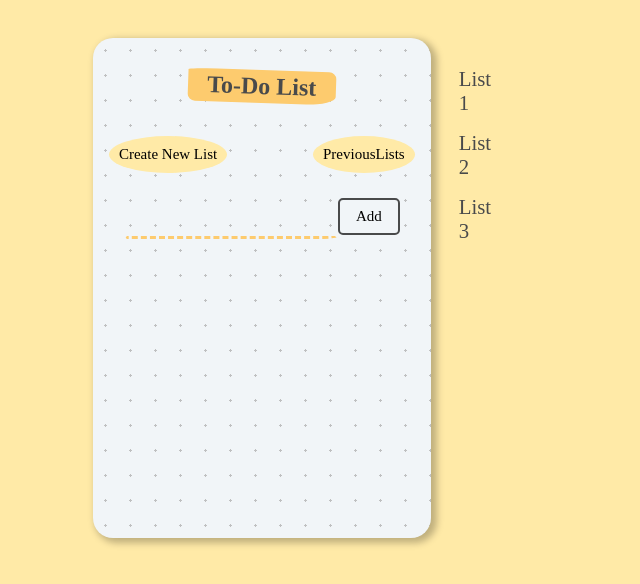
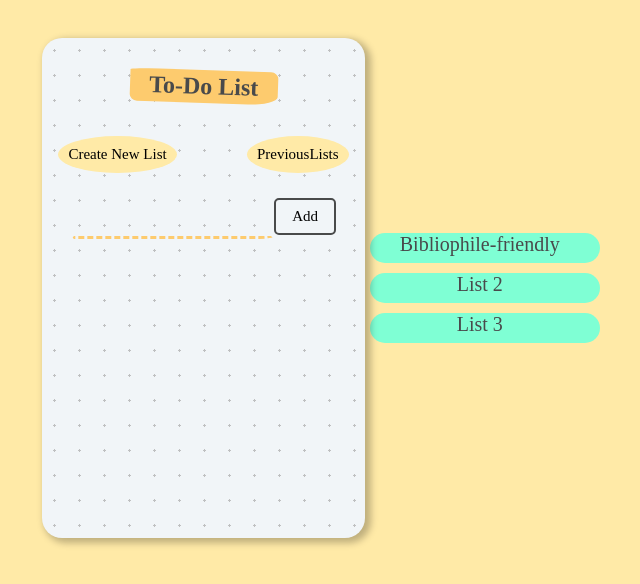
Before and after one commit to Rado-999/React---Practise, a React (Create React App) app in the folder To-Do List/: page / in a window 1280 px wide. Both pictures are taken after a click on the button "PreviousLists". Shown: the top 584 px of the page, without its empty margins (334-974 px from the left). Built offline with nearby package versions, Linux system fonts and the light colour scheme.

Commit message:
PreviousList button is active now

```diff
--- a/To-Do List/src/components/App.js
+++ b/To-Do List/src/components/App.js
@@ -1,11 +1,15 @@
 import React from "react";
 import ListMaker from "./ListMaker";
 import AppProvider from "./Context/AppProvider";
+import PreviousLists from "./PreviousLists";
 
 function App() {
   return (
     <AppProvider>
-      <ListMaker />
+      <div className="app-container">
+        <ListMaker />
+        <PreviousLists />
+      </div>
     </AppProvider>
   );
 }
--- a/To-Do List/src/components/Context/AppProvider.jsx
+++ b/To-Do List/src/components/Context/AppProvider.jsx
@@ -5,6 +5,7 @@ const AppProvider = ({ children }) => {
     const [toDoList, setToDoList] = useState([]);
     const [userInput, setuserInput] = useState("");
     const [isCreateBtnIsClicked, setIsCreateBtnIsClicked] = useState(false);
+    const [showPreviousLists, setShowPreviousLists] = useState(false)
 
 
     const context = {
@@ -14,6 +15,8 @@ const AppProvider = ({ children }) => {
         setToDoList:setToDoList,
         isCreateBtnIsClicked:isCreateBtnIsClicked,
         setIsCreateBtnIsClicked:setIsCreateBtnIsClicked,
+        showPreviousLists: showPreviousLists,
+        setShowPreviousLists: setShowPreviousLists,
     }
 
 
--- a/To-Do List/src/components/Item.jsx
+++ b/To-Do List/src/components/Item.jsx
@@ -10,7 +10,7 @@ function Item({ index, item, onItemDelete }) {
   }
 
   return (
-    <li>
+    <li className="to-do-item">
       <span onClick={lineThroughItem}>
         <span className="task-id">{index}.</span>
         <span
--- a/To-Do List/src/components/ListMaker.jsx
+++ b/To-Do List/src/components/ListMaker.jsx
@@ -6,27 +6,24 @@ import ItemList from "./ItemList";
 import AppContext from "./Context/AppContext";
 
 function ListMaker() {
-  const [number,setNumber] = useState(1)
+  const [number, setNumber] = useState(1);
   // const [toDoList, setToDoList] = useState([])
 
-  const {
-    toDoList,
-    setToDoList,
-    isCreateBtnIsClicked,
-  } = useContext(AppContext);
+  const { toDoList, setToDoList, isCreateBtnIsClicked } =
+    useContext(AppContext);
 
   function btnClick(userInput) {
-    const input = userInput
+    const input = userInput;
     if (!input || input.length < 3) {
       return;
     }
     setToDoList((prevList) => {
       const itemsToLowerCase = prevList.map((item) => item.value.toLowerCase());
       if (!itemsToLowerCase.includes(userInput.toLowerCase())) {
-        setNumber(number+1)
+        setNumber(number + 1);
         return [
           ...prevList,
-          {id:number,value: userInput, color: getRandomColor() },
+          { id: number, value: userInput, color: getRandomColor() },
         ];
       } else {
         return prevList;
@@ -45,9 +42,8 @@ function ListMaker() {
   }
 
   return (
-    <div className="app">
-      <div className="container">
-        <div className="heading">
+    <div className="list-maker-container">
+      <div className="list-maker-header">
         <h1>To-Do List</h1>
       </div>
       <Navigation />
@@ -56,14 +52,6 @@ function ListMaker() {
 
       {showAlertBox() && <SaveAlert />}
     </div>
-      <div className="other-lists">
-        <ul>
-          <li className="">List 1</li>
-          <li>List 2</li>
-          <li>List 3</li>
-        </ul>
-      </div>
-    </div>
   );
 }
 
--- a/To-Do List/src/components/Navigation.jsx
+++ b/To-Do List/src/components/Navigation.jsx
@@ -2,14 +2,11 @@ import React from "react";
 import ViewPreviousLists from "./ViewPreviousLists";
 import CreateNewList from "./CreateNewList";
 
-function Navigation({ isCreateBtnIsClicked, setIsCreateBtnIsClicked ,toDoList }) {
+function Navigation() {
+
   return (
     <div className="navigation-bar">
-      <CreateNewList
-        isCreateBtnIsClicked={isCreateBtnIsClicked}
-        setIsCreateBtnIsClicked={setIsCreateBtnIsClicked}
-        toDoList = {toDoList}
-      />
+      <CreateNewList/>
       <ViewPreviousLists />
     </div>
   );
--- /dev/null
+++ b/To-Do List/src/components/PreviousLists.jsx
@@ -0,0 +1,25 @@
+import React, { useContext } from "react";
+import AppContext from "./Context/AppContext";
+
+function PreviousLists() {
+  const { showPreviousLists } = useContext(AppContext);
+  if (showPreviousLists) {
+    return (
+      <div className="previous-lists-container">
+        <ul className="previous-lists">
+          <li className="previous-lists-list-item">
+            <span>Bibliophile-friendly</span>
+          </li>
+          <li className="previous-lists-list-item">
+            <span>List 2</span>
+          </li>
+          <li className="previous-lists-list-item">
+            <span>List 3</span>
+          </li>
+        </ul>
+      </div>
+    );
+  }
+}
+
+export default PreviousLists;
--- a/To-Do List/src/components/ViewPreviousLists.jsx
+++ b/To-Do List/src/components/ViewPreviousLists.jsx
@@ -1,8 +1,15 @@
-import React from "react";
+import React, { useContext} from "react";
+import AppContext from "./Context/AppContext";
 
 function ViewPreviousLists (){
+    const {showPreviousLists, setShowPreviousLists}= useContext(AppContext)
+
+    function onViewPreviousLists(){
+        setShowPreviousLists(!showPreviousLists)
+    }
+
     return (
-        <button>
+        <button onClick={onViewPreviousLists}>
             PreviousLists
         </button>
     )
--- a/To-Do List/src/components/css/style.css
+++ b/To-Do List/src/components/css/style.css
@@ -12,11 +12,13 @@ body {
   font-size: 130%;
 }
 
-.app{
+.app-container{
   display: flex;
 }
 
-.container {
+
+
+.list-maker-container {
   width: 100%;
   height: auto;
   min-height: 500px;
@@ -31,13 +33,27 @@ body {
   box-sizing: border-box;
   position: relative;
 }
-.heading {
+
+.previous-lists-container{
+  align-self: center;
+  min-width: 200px;
+  margin-left: 5px;
+}
+
+.previous-lists{
+  display: flex;
+  flex-direction: column;
+  align-items: stretch;
+  gap:10px;
+}
+
+.list-maker-header {
   display: flex;
   align-items: center;
   justify-content: center;
   margin-bottom: 1rem;
 }
-.heading h1 {
+.list-maker-header h1 {
   transform: rotate(2deg);
   padding: 0.2rem 1.2rem;
   border-radius: 20% 5% 20% 5%/5% 20% 25% 20%;
@@ -85,16 +101,18 @@ button span {
 
 li {
   text-align: left;
-  position: relative;
+  list-style-type: none;
   padding: 0.5rem;
   cursor: pointer;
+}
+
+.to-do-item{
   display: flex;
   justify-content: space-between;
-  gap: 20px;
 }
 
-ul {
-  padding: 0px 20px;
+ul{
+  padding:0px
 }
 
 .task-id {
@@ -173,3 +191,37 @@ ul {
   0% {transform: scale(1);}
   100% {transform: scale(1.2)}
 }
+
+
+.previous-lists-list-item  {
+  background-color: aquamarine;
+  padding:0px 20px 0px 10px ;
+  border-radius: 20px;
+  font-size: 20px;
+  height: 30px;
+  animation: lists-slide;
+  animation-duration: 1s;
+  animation-timing-function: ease-in-out;
+  animation-fill-mode: forwards;
+}
+
+.previous-lists-list-item > span{
+  text-align: center;
+  display: block;
+  position: relative;
+  opacity: 0%;
+  animation: list-name;
+  animation-duration: 1s;
+  animation-delay: 1s;
+  animation-fill-mode: forwards;
+}
+
+@keyframes list-name {
+  0%{opacity: 0%; right: 50px;}
+  100%{opacity: 100%; right: 0px;}
+}
+
+@keyframes lists-slide {
+  0%{width: 0px;}
+  100%{width: 100%}
+}
```
Lines whose indentation alone changed are shown as unchanged.
